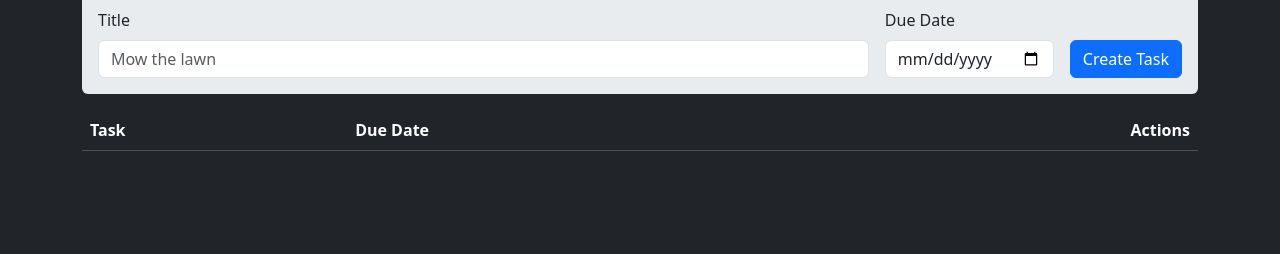
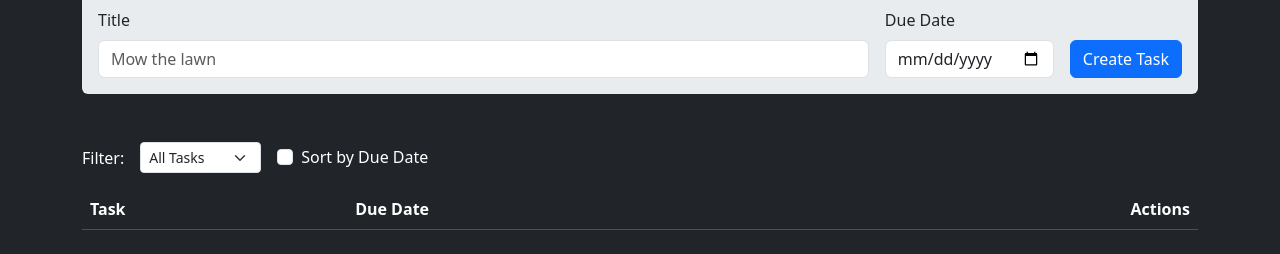
Before and after one commit to PedroPini/Node-JS, a plain HTML site: page frontend/index.html in a window 1280 px wide. Shown: the part 110-364 px from the top of the page. Drawn offline with nearby package versions, Linux system fonts and the light colour scheme; no server answers.

Commit message:
Add Filtering options

```diff
--- a/frontend/index.html
+++ b/frontend/index.html
@@ -33,6 +33,20 @@
                     </div>
                 </div>
              </form>
+
+             <div class="d-flex gap-3 align-items-center mt-5" id="filterBar">
+                <label class="text-white">Filter:</label>
+                <select id="taskFilter" class="form-select form-select-sm w-auto">
+                    <option value="">All Tasks</option>
+                    <option value="false">Incomplete</option>
+                    <option value="true">Completed</option>
+                </select>
+                <div class="form-check">
+                    <input class="form-check-input" type="checkbox" id="sortDueDate">
+                    <label class="form-check-label text-white" for="sortDueDate">Sort by Due Date</label>
+                </div>
+             </div>
+
              <!-- TODO: Create a loop that list my tasks in a table format -->
               <div class="table-responsive mt-3">
                 <table class="table table-hover table-dark">
```
